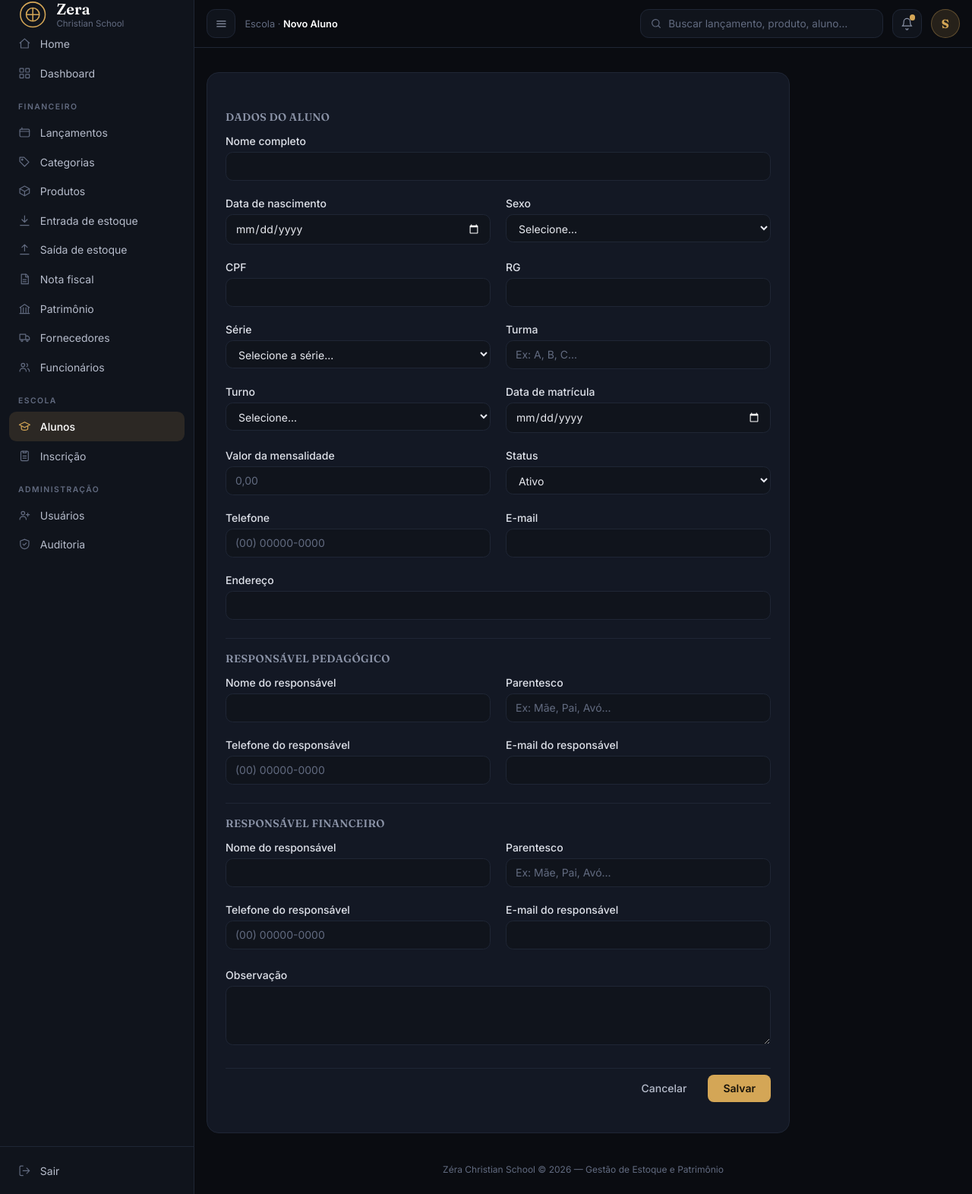
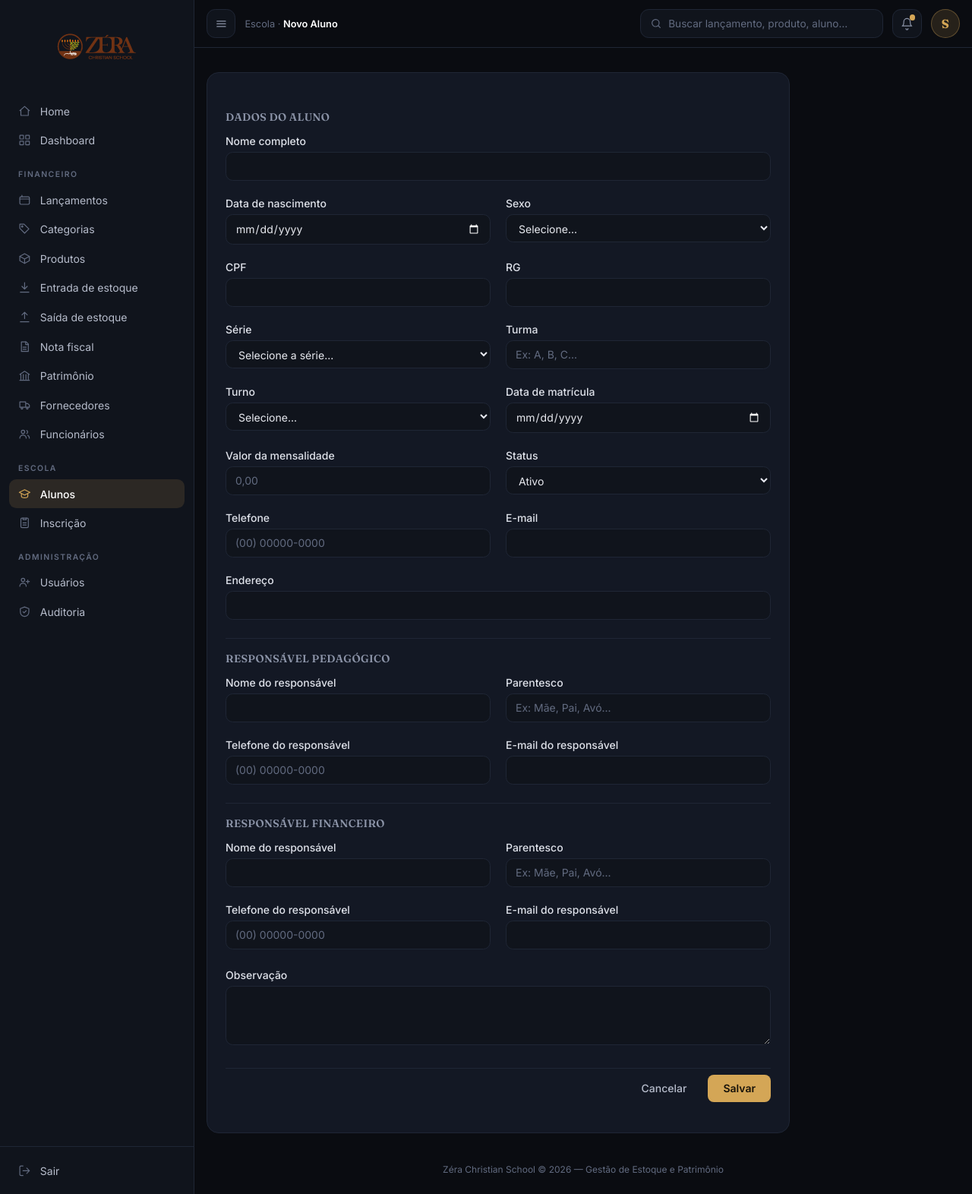
Before and after one commit to HudsonPugliesi/zera-sistema, a Flask app: page /alunos/novo in a window 1280 px wide. Shown: the whole page at 76% size. Run offline with Flask 3, Linux system fonts and the light colour scheme; the visitor is signed in with stand-in values (Sample User, id 1).

Commit message:
Troca logo da sidebar pelo novo selo e ajusta espaçamento do topo
Co-Authored-By: Claude Sonnet 5 <noreply@anthropic.com>

```diff
--- a/templates/base.html
+++ b/templates/base.html
@@ -69,11 +69,10 @@
 
   <!-- Sidebar -->
   <aside class="zs-side hidden md:flex md:flex-col w-64 shrink-0 sticky top-0 h-screen">
-    <div class="flex items-center gap-3 px-6 py-5">
-      <svg class="zs-logo" viewBox="0 0 40 40" fill="none" stroke="currentColor" stroke-width="1.6"><circle cx="20" cy="20" r="17"/><circle cx="20" cy="20" r="9"/><path d="M20 11v18M11 20h18"/></svg>
-      <div class="zs-brand">Zera<small>Christian School</small></div>
+    <div class="flex items-center justify-center px-6 pt-8 pb-6">
+      <img src="{{ url_for('static', filename='img/zera-selo.png') }}" alt="Zéra Christian School" class="h-16 w-auto">
     </div>
-    <nav class="flex-1 overflow-y-auto px-3 pb-4">
+    <nav class="flex-1 overflow-y-auto px-3 pt-2 pb-4">
       {% for item in nav %}
         {% if item[0] == 'sec' %}
           {% if not loop.first %}<div class="zs-sec">{{ item[1] }}</div>{% endif %}
```
Also changed, not shown: static/img/zera-selo.png (added).
